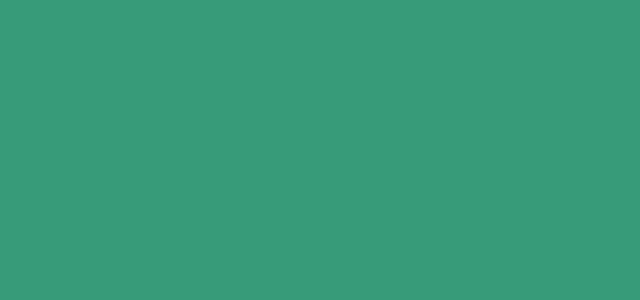
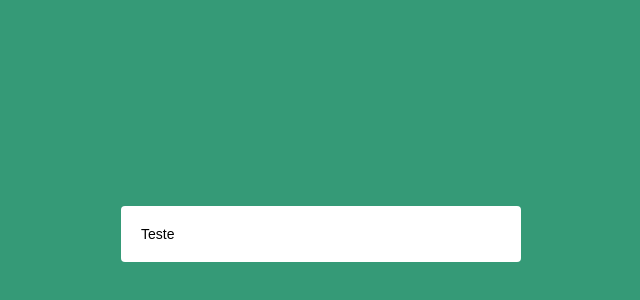
Before and after one commit to joaobispo2077/uploadfy-web, a React (Create React App) app: page / in a window 1280 px wide. Shown: the part 166-466 px from the top of the page, without its empty margins (319-959 px from the left). Built offline with nearby package versions, Linux system fonts and the light colour scheme.

Commit message:
:lipstick: style: added main container

```diff
--- a/src/App.js
+++ b/src/App.js
@@ -1,8 +1,12 @@
 import GlobalStyle from './styles/global';
-
+import { Container, Content } from './styles';
 function App() {
   return (
-    <GlobalStyle />
+    <Container>
+      <Content>Teste</Content>
+      <GlobalStyle/>
+    </Container>
+
   );
 }
 
--- /dev/null
+++ b/src/styles.js
@@ -0,0 +1,17 @@
+import styled from 'styled-components';
+
+export const Container = styled.div`
+  height: 100%;
+  display: flex;
+  justify-content: center;
+  align-items: center;
+`;
+
+export const Content = styled.div`
+  width: 100%;
+  max-width: 400px;
+  margin: 30px;
+  background: #FFF;
+  border-radius: 4px;
+  padding: 20px;
+`;
```
Also changed, not shown: 1 other file (tests, documents, lock files or other folders).
